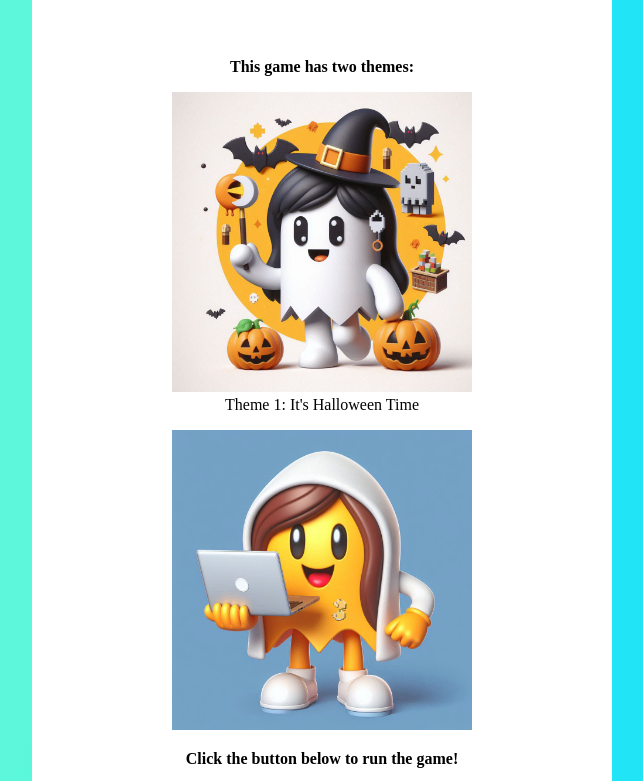
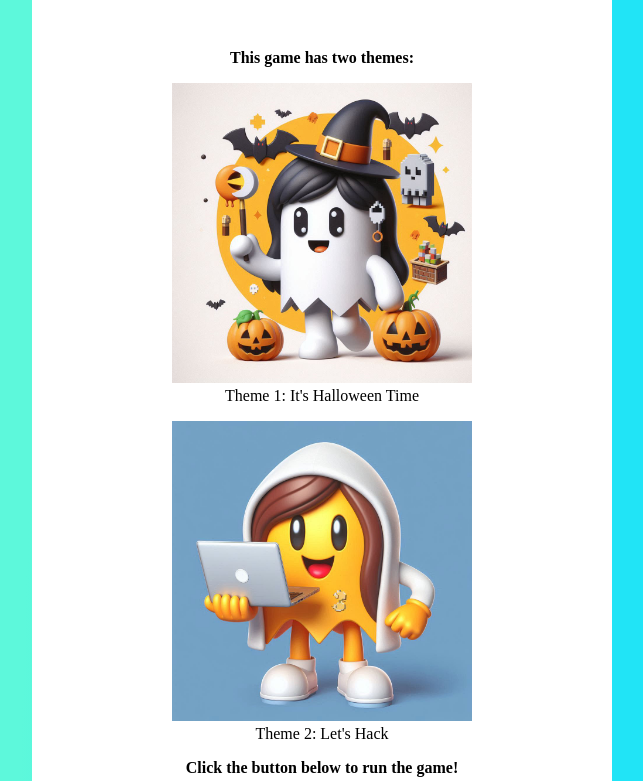
Before and after one commit to Yasaswini-Devi/Ghost_Dodgers, a plain HTML site: page index.html in a window 1280 px wide. Shown: the top 781 px of the page, without its empty margins (318-961 px from the left). Drawn offline with Linux system fonts and the light colour scheme.

Commit message:
Added another image to the figure element with figcaption attribute to display caption

```diff
--- a/index.html
+++ b/index.html
@@ -65,7 +65,10 @@
             <img src = "assets/img1.jpeg" width = "300" alt = "Theme 1: It's Halloween Time" >
             <figcaption> Theme 1: It's Halloween Time </figcaption>
         </figure>
-        <img src = "assets/img2.jpeg" width = "300" alt = "Theme 2: Let's Hack" >
+        <figure>
+            <img src = "assets/img2.jpeg" width = "300" alt = "Theme 2: Let's Hack" >
+            <figcaption> Theme 2: Let's Hack </figcaption>
+        </figure>
         <p>Click the button below to run the game!</p>
         <button onclick = "runPythonScript()"> Start Game </button>
     </main>
```
